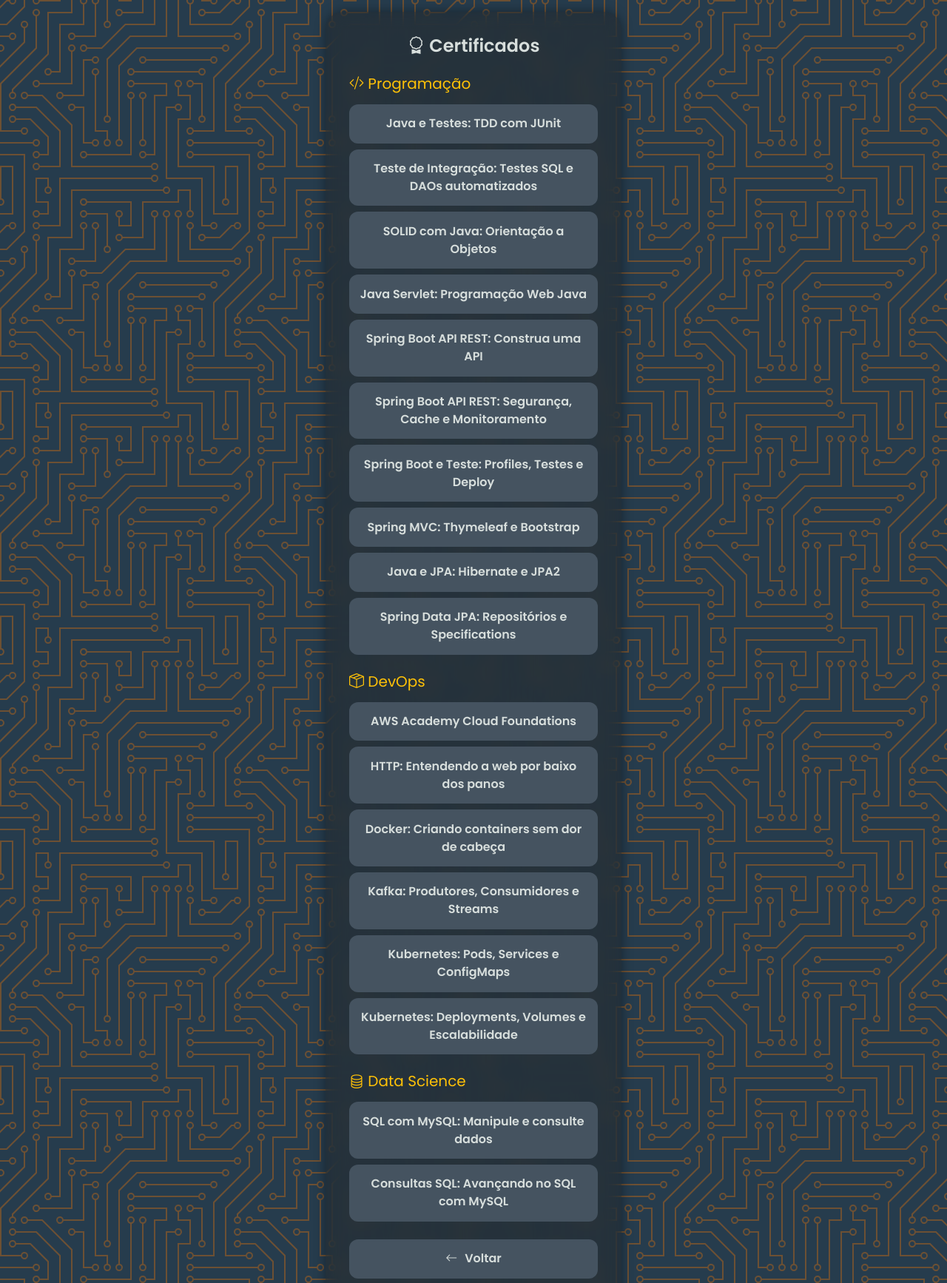
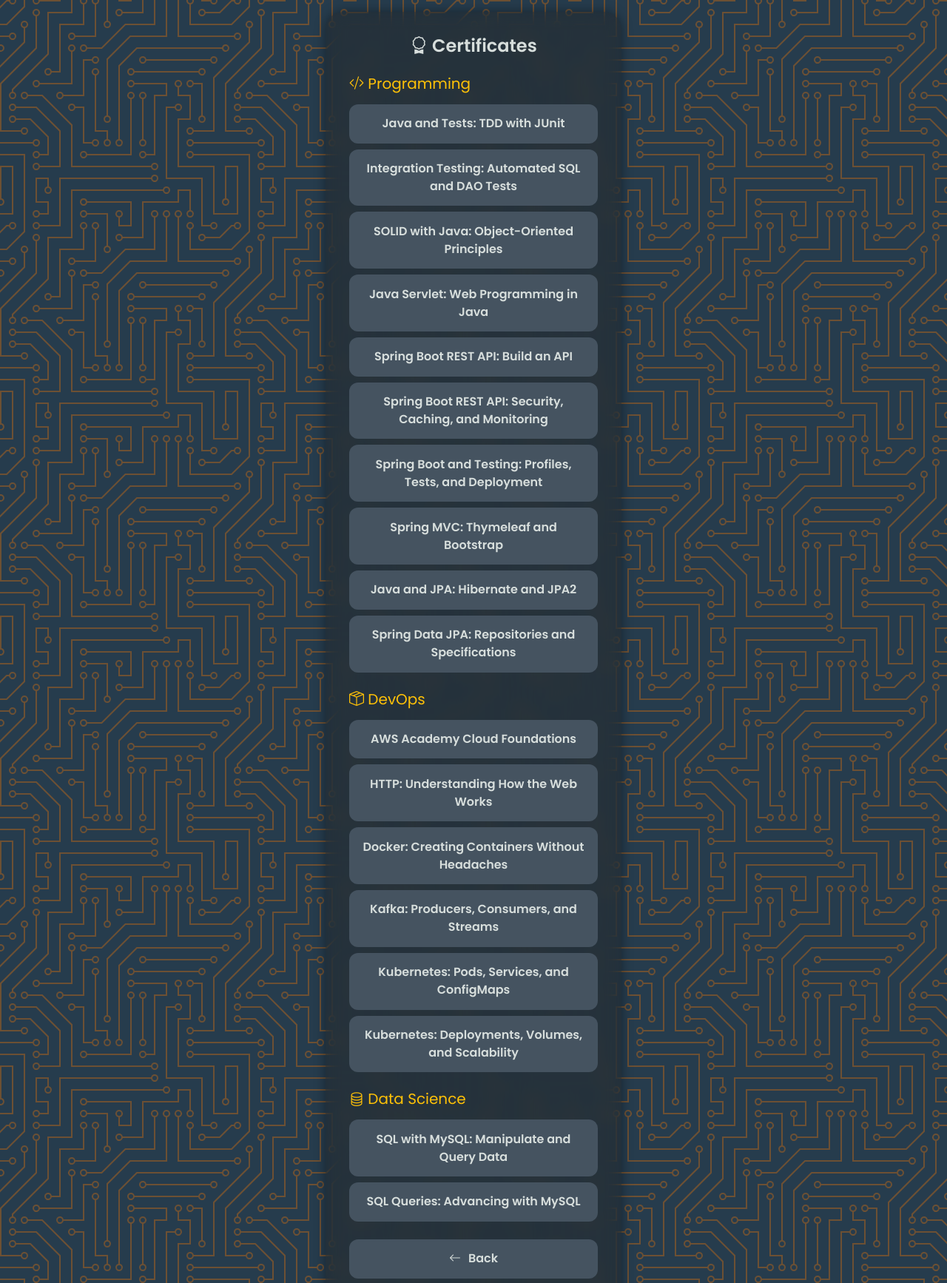
Before and after one commit to HugoOliveiraSoares/hugosymlink, a plain HTML site: page certificates.html in a window 1280 px wide. Shown: the part 32-1766 px from the top of the page at 74% size. Drawn offline with nearby package versions, Linux system fonts and the light colour scheme.

Commit message:
translate to en

```diff
--- a/certificates.html
+++ b/certificates.html
@@ -1,9 +1,9 @@
 <!doctype html>
-<html lang="pt-BR">
+<html lang="en">
   <head>
     <meta charset="UTF-8" />
     <meta name="viewport" content="width=device-width, initial-scale=1.0" />
-    <title>Certificados | Hugo Soares</title>
+    <title>Certificates | Hugo Soares</title>
 
     <link
       href="https://cdn.jsdelivr.net/npm/bootstrap@5.3.3/dist/css/bootstrap.min.css"
@@ -22,12 +22,12 @@
     >
       <div class="linktree-card w-100 text-center">
         <h1 class="h4 fw-semibold mb-4">
-          <i class="bi bi-award"></i> Certificados
+          <i class="bi bi-award"></i> Certificates
         </h1>
 
-        <!-- Programação -->
+        <!-- Programming -->
         <h2 class="h5 text-warning text-start mb-3">
-          <i class="bi bi-code-slash"></i> Programação
+          <i class="bi bi-code-slash"></i> Programming
         </h2>
         <div class="d-grid gap-2 mb-4">
           <a
@@ -35,70 +35,70 @@
             target="_blank"
             class="btn btn-linktree"
           >
-            Java e Testes: TDD com JUnit
+            Java and Tests: TDD with JUnit
           </a>
           <a
             href="https://cursos.alura.com.br/user/hugo-o-soares/course/teste-de-integracao/certificate"
             target="_blank"
             class="btn btn-linktree"
           >
-            Teste de Integração: Testes SQL e DAOs automatizados
+            Integration Testing: Automated SQL and DAO Tests
           </a>
           <a
             href="https://cursos.alura.com.br/user/hugo-o-soares/course/orientacao-a-objetos-avancada-e-principios-solid/certificate"
             target="_blank"
             class="btn btn-linktree"
           >
-            SOLID com Java: Orientação a Objetos
+            SOLID with Java: Object-Oriented Principles
           </a>
           <a
             href="https://cursos.alura.com.br/user/hugo-o-soares/course/servlets-fundamentos-programacao-web-java/certificate"
             target="_blank"
             class="btn btn-linktree"
           >
-            Java Servlet: Programação Web Java
+            Java Servlet: Web Programming in Java
           </a>
           <a
             href="https://cursos.alura.com.br/user/hugo-o-soares/course/spring-boot-api-rest/certificate"
             target="_blank"
             class="btn btn-linktree"
           >
-            Spring Boot API REST: Construa uma API
+            Spring Boot REST API: Build an API
           </a>
           <a
             href="https://cursos.alura.com.br/user/hugo-o-soares/course/spring-boot-seguranca-cache-monitoramento/certificate"
             target="_blank"
             class="btn btn-linktree"
           >
-            Spring Boot API REST: Segurança, Cache e Monitoramento
+            Spring Boot REST API: Security, Caching, and Monitoring
           </a>
           <a
             href="https://cursos.alura.com.br/user/hugo-o-soares/course/spring-boot-profiles-testes-deploy/certificate"
             target="_blank"
             class="btn btn-linktree"
           >
-            Spring Boot e Teste: Profiles, Testes e Deploy
+            Spring Boot and Testing: Profiles, Tests, and Deployment
           </a>
           <a
             href="https://cursos.alura.com.br/certificate/hugo-o-soares/spring-mvc-thymeleaf-bootstrap"
             target="_blank"
             class="btn btn-linktree"
           >
-            Spring MVC: Thymeleaf e Bootstrap
+            Spring MVC: Thymeleaf and Bootstrap
           </a>
           <a
             href="https://cursos.alura.com.br/user/hugo-o-soares/course/jpa-hibernate-persistencia-objetos/certificate"
             target="_blank"
             class="btn btn-linktree"
           >
-            Java e JPA: Hibernate e JPA2
+            Java and JPA: Hibernate and JPA2
           </a>
           <a
             href="https://cursos.alura.com.br/user/hugo-o-soares/course/spring-data-jpa/certificate"
             target="_blank"
             class="btn btn-linktree"
           >
-            Spring Data JPA: Repositórios e Specifications
+            Spring Data JPA: Repositories and Specifications
           </a>
         </div>
 
@@ -119,35 +119,35 @@
             target="_blank"
             class="btn btn-linktree"
           >
-            HTTP: Entendendo a web por baixo dos panos
+            HTTP: Understanding How the Web Works
           </a>
           <a
             href="https://cursos.alura.com.br/user/hugo-o-soares/course/docker-e-docker-compose/certificate"
             target="_blank"
             class="btn btn-linktree"
           >
-            Docker: Criando containers sem dor de cabeça
+            Docker: Creating Containers Without Headaches
           </a>
           <a
             href="https://cursos.alura.com.br/user/hugo-o-soares/course/kafka-introducao-a-streams-em-microservicos/certificate"
             target="_blank"
             class="btn btn-linktree"
           >
-            Kafka: Produtores, Consumidores e Streams
+            Kafka: Producers, Consumers, and Streams
           </a>
           <a
             href="https://cursos.alura.com.br/user/hugo-o-soares/course/kubernetes-pods-services-configmap/certificate"
             target="_blank"
             class="btn btn-linktree"
           >
-            Kubernetes: Pods, Services e ConfigMaps
+            Kubernetes: Pods, Services, and ConfigMaps
           </a>
           <a
             href="https://cursos.alura.com.br/user/hugo-o-soares/course/kubernetes-deployments-volumes-escalabilidade/certificate"
             target="_blank"
             class="btn btn-linktree"
           >
-            Kubernetes: Deployments, Volumes e Escalabilidade
+            Kubernetes: Deployments, Volumes, and Scalability
           </a>
         </div>
 
@@ -161,19 +161,19 @@
             target="_blank"
             class="btn btn-linktree"
           >
-            SQL com MySQL: Manipule e consulte dados
+            SQL with MySQL: Manipulate and Query Data
           </a>
           <a
             href="https://cursos.alura.com.br/user/hugo-o-soares/course/mysql-consultas-sql/certificate"
             target="_blank"
             class="btn btn-linktree"
           >
-            Consultas SQL: Avançando no SQL com MySQL
+            SQL Queries: Advancing with MySQL
           </a>
         </div>
 
         <a href="index.html" class="btn btn-linktree mt-3">
-          <i class="bi bi-arrow-left"></i> Voltar
+          <i class="bi bi-arrow-left"></i> Back
         </a>
 
         <footer class="mt-4">
```
Also changed, not shown: index.html (+15 -13 lines).
